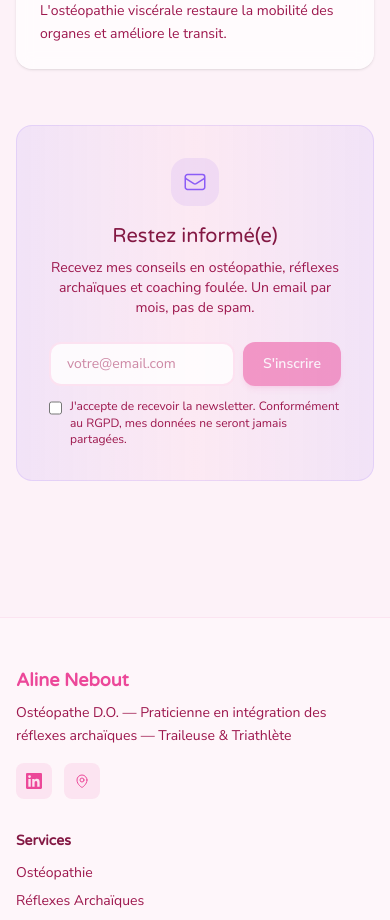
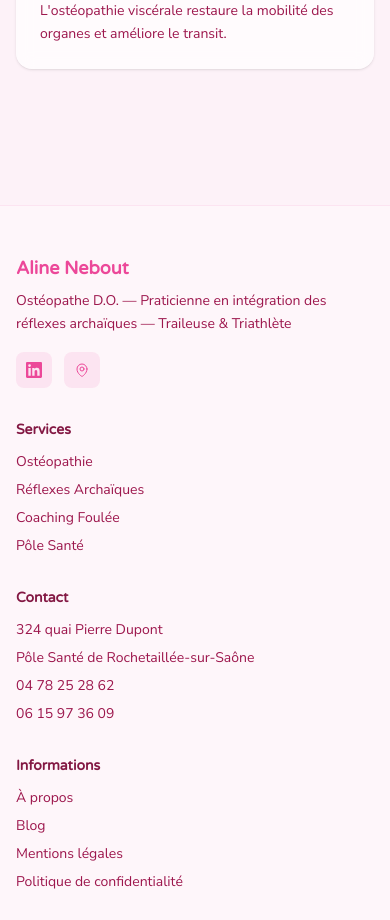
Before and after one commit to AlineNebout/SitePro, a Next.js app in the folder aline-nebout-platform/: page / in a window 390 px wide. Shown: the part 8020-8940 px from the top of the page. Built offline with nearby package versions, Linux system fonts and the light colour scheme.

Commit message:
Remove duplicate newsletter CTA from landing page

```diff
--- a/aline-nebout-platform/src/app/page.tsx
+++ b/aline-nebout-platform/src/app/page.tsx
@@ -5,7 +5,6 @@ import Link from "next/link";
 import { motion } from "framer-motion";
 import ScrollReveal from "@/components/animation/ScrollReveal";
 import TiltCard from "@/components/animation/TiltCard";
-import NewsletterForm from "@/components/forms/NewsletterForm";
 
 const universes = [
   {
@@ -485,27 +484,6 @@ export default function HomePage() {
             ))}
           </div>
 
-          {/* Newsletter CTA */}
-          <ScrollReveal>
-            <div className="bg-gradient-to-r from-accent/10 via-primary/5 to-accent/10 rounded-2xl p-8 sm:p-10 max-w-2xl mx-auto border border-accent/15 mb-14">
-              <div className="text-center mb-6">
-                <div className="w-12 h-12 rounded-2xl bg-accent/10 flex items-center justify-center mx-auto mb-4">
-                  <svg className="w-6 h-6 text-accent" fill="none" viewBox="0 0 24 24" strokeWidth="1.5" stroke="currentColor">
-                    <path strokeLinecap="round" strokeLinejoin="round" d="M21.75 6.75v10.5a2.25 2.25 0 01-2.25 2.25h-15a2.25 2.25 0 01-2.25-2.25V6.75m19.5 0A2.25 2.25 0 0019.5 4.5h-15a2.25 2.25 0 00-2.25 2.25m19.5 0v.243a2.25 2.25 0 01-1.07 1.916l-7.5 4.615a2.25 2.25 0 01-2.36 0L3.32 8.91a2.25 2.25 0 01-1.07-1.916V6.75" />
-                  </svg>
-                </div>
-                <h3 className="font-heading text-xl sm:text-2xl text-text-dark mb-2">
-                  Restez informé(e)
-                </h3>
-                <p className="text-text-muted text-sm max-w-md mx-auto">
-                  Recevez mes conseils en ostéopathie, réflexes archaïques et coaching foulée. Un email par mois, pas de spam.
-                </p>
-              </div>
-              <div className="max-w-sm mx-auto">
-                <NewsletterForm variant="footer" />
-              </div>
-            </div>
-          </ScrollReveal>
         </div>
       </section>
 
```
